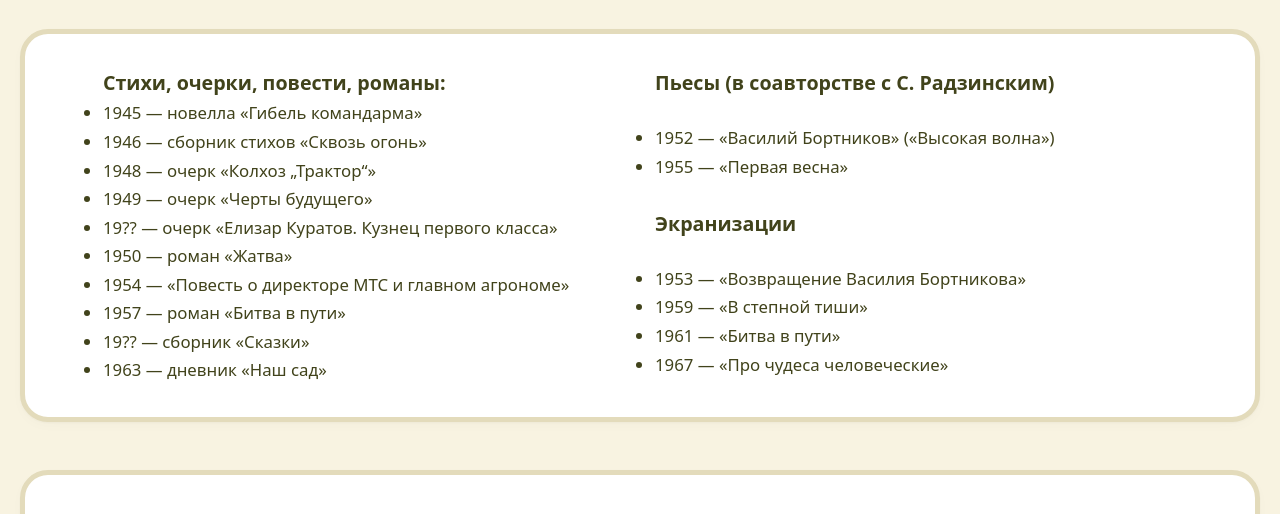
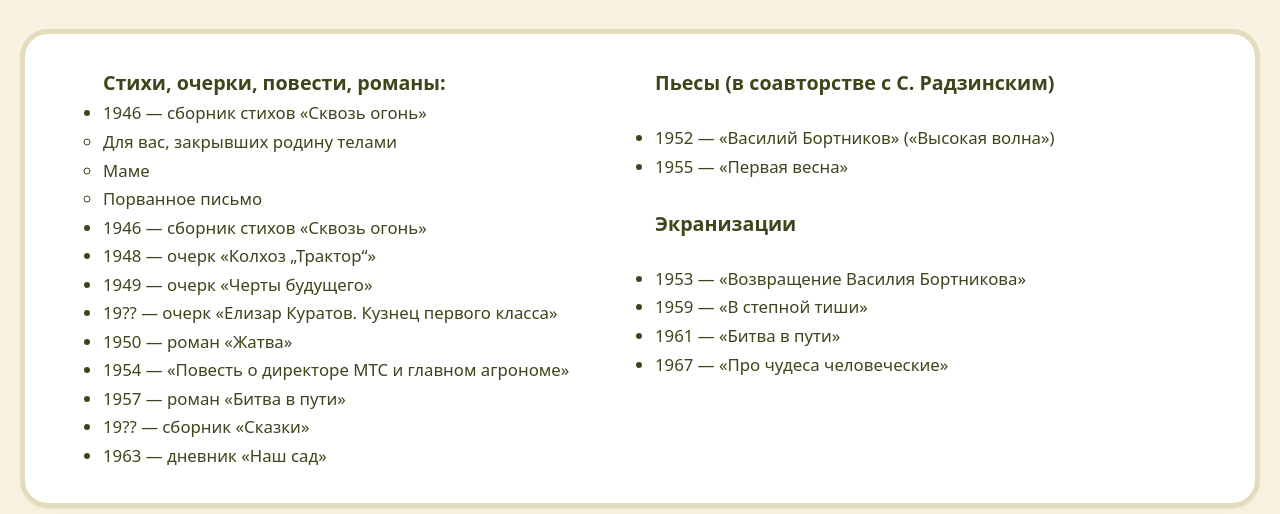
Before and after one commit to morayvera-stack/galina-nikolaeva, a plain HTML site: page 3_Galina_work.html in a window 1280 px wide. Shown: the part 260-774 px from the top of the page. Drawn offline with Linux system fonts and the light colour scheme.

Commit message:
Update 3_Galina_work.html

```diff
--- a/3_Galina_work.html
+++ b/3_Galina_work.html
@@ -55,7 +55,13 @@
                 <div>
                     <h3>Стихи, очерки, повести, романы:</h3>
                     <ul class="works-list">
-                        <li><span class="work-year">1945</span> — новелла «Гибель командарма»</li>
+                        <li><span class="work-year">1946</span> — сборник стихов «Сквозь огонь»
+							<ul>
+								<li>Для вас, закрывших родину телами </li>
+								<li>Маме</li>
+								<li> Порванное письмо</li>
+							</ul>
+						</li>
                         <li><span class="work-year">1946</span> — сборник стихов «Сквозь огонь»</li>
                         <li><span class="work-year">1948</span> — очерк «Колхоз „Трактор“»</li>
                         <li><span class="work-year">1949</span> — очерк «Черты будущего»</li>
```
